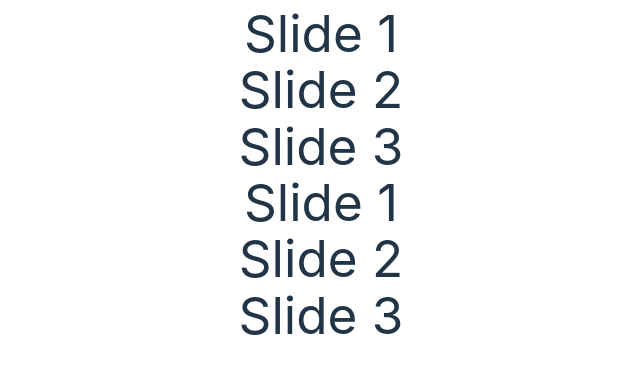
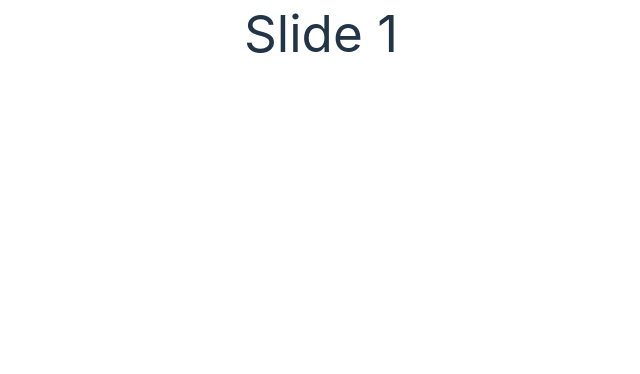
Before and after one commit to jwt2706/Grype, a React (Vite) app in the folder App/: page / in a window 1280 px wide. Shown: the top 374 px of the page, without its empty margins (319-959 px from the left). Built offline with nearby package versions, Linux system fonts and the light colour scheme.

Commit message:
slider working --- no transitions yet

```diff
--- a/App/src/App.tsx
+++ b/App/src/App.tsx
@@ -2,6 +2,7 @@ import Layout from './Layout'
 import './App.css'
 import Widget from './components/Widget'
 import VerticalCarousel from './components/VerticalCarousel'
+import Container from './components/Container'
 
 function App() {
 
@@ -28,8 +29,9 @@ function App() {
   return (
     <>
       <Layout>
-        <VerticalCarousel slides={slides}>
-        </VerticalCarousel>
+        <Container>
+        <VerticalCarousel slides={slides}></VerticalCarousel>
+        </Container>
       </Layout>
     </>
   )
--- /dev/null
+++ b/App/src/components/Container.tsx
@@ -0,0 +1,17 @@
+import React from "react";
+
+interface ContainerProps {
+    children: React.ReactNode;
+}
+
+const Container = (props: ContainerProps) => {
+    return (
+        <>
+            <div className="border-2 border-solid border-gray-400 rounded-md p-4 w-full h-[99vh] text-black">
+                {props.children}
+            </div>
+        </>
+    );
+}
+
+export default Container;
--- a/App/src/components/VerticalCarousel.tsx
+++ b/App/src/components/VerticalCarousel.tsx
@@ -1,4 +1,4 @@
-import React from "react";
+import React, { useEffect } from "react";
 
 interface VerticalCarouselProps {
     slides: React.ReactNode[];
@@ -6,14 +6,37 @@ interface VerticalCarouselProps {
 }
 
 const VerticalCarousel = (props: VerticalCarouselProps) => {
+    const [index, setIndex] = React.useState(0);
+    const [ onLoad, setOnLoad ] = React.useState(0);
+
+    const currentSlide = props.slides[index];
+
+    console.log(index);
+
+    useEffect(() => {
+        window.addEventListener("keydown", (e) => {
+            if (e.key === "ArrowDown") {
+                moveSlide(1);
+            }
+        });
+    }, [onLoad]);
+
+    const moveSlide = (direction: number) => {
+        if (index == props.slides.length) {
+            // notifiy the user that they have reached the end of the carousel
+            console.log("End of carousel");
+            return;
+        } else {
+            setIndex(index + direction);
+        }
+        setOnLoad(onLoad + 1);
+    }
+
+
     return (
         <>
             <div className="snap-y snap-mandatory snap-vertical">
-                {props.slides.map((slide, index) => (
-                    <div key={index} className="scroll-start">
-                        {slide}
-                    </div>
-                ))}
+                {currentSlide}
             </div>
         </>
     );
--- a/App/src/components/Widget.tsx
+++ b/App/src/components/Widget.tsx
@@ -7,7 +7,7 @@ interface WidgetProps {
 const Widget = (props: WidgetProps) => {
     return (
         <>
-            <div className="border-2 border-solid border-gray-400 rounded-md p-8 my-4 w-full h-[95vh]">
+            <div className="border-2 border-solid border-gray-400 rounded-md p-8 mb-5 w-full text-black h-[95vh]">
                 {props.children}
             </div>
         </>
```
